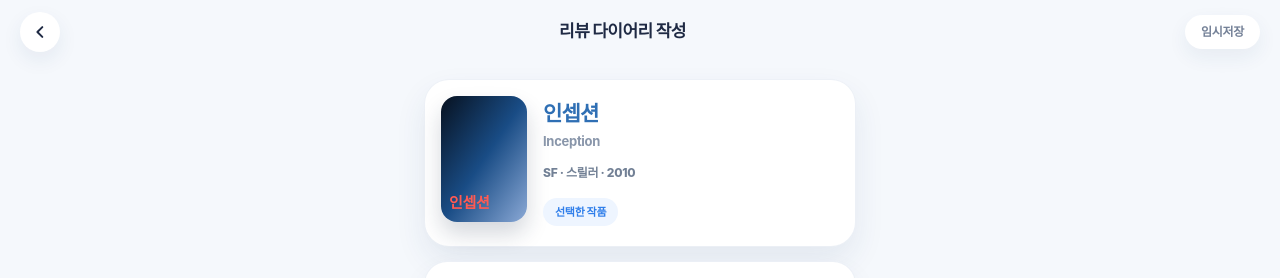
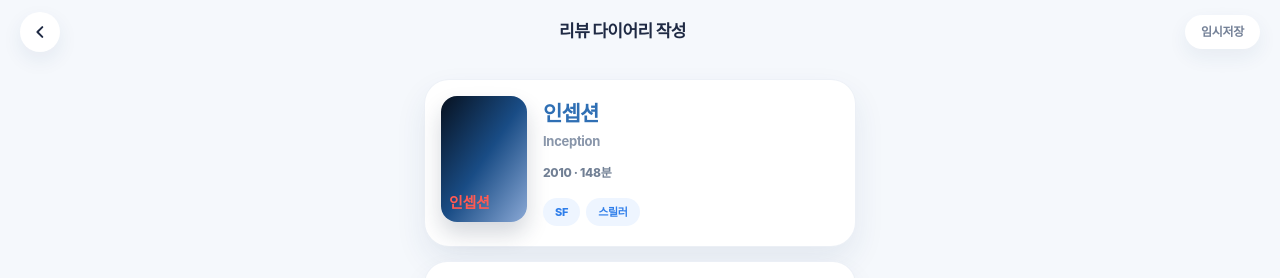
Before and after one commit to TaeHun-Lee/davas, a Next.js app in the folder apps/web/: page /diary/new in a window 1280 px wide. Shown: the top 278 px of the page. Built offline with nearby package versions, Linux system fonts and the light colour scheme; a web font is replaced by a local one.

Commit message:
Move diary media genres into tags

```diff
--- a/apps/web/src/components/diary/SelectedMediaCard.tsx
+++ b/apps/web/src/components/diary/SelectedMediaCard.tsx
@@ -4,6 +4,7 @@ export type DiaryComposeMedia = {
   originalTitle?: string | null;
   posterUrl?: string | null;
   meta: string;
+  genres: string[];
 };
 
 function PosterPlaceholder() {
@@ -26,7 +27,13 @@ export function SelectedMediaCard({ media }: { media: DiaryComposeMedia }) {
         <h2 className="truncate text-[21px] font-black leading-[28px] tracking-[-0.04em] text-[#2f6fb4]">{media.title}</h2>
         <p className="mt-1 truncate text-[13px] font-bold text-[#8996aa]">{media.originalTitle}</p>
         <p className="mt-3 text-[12px] font-extrabold text-[#728095]">{media.meta}</p>
-        <span className="mt-4 inline-flex rounded-full bg-[#eef5ff] px-3 py-1.5 text-[11px] font-extrabold text-[#2f7eea]">선택한 작품</span>
+        <div className="mt-4 flex flex-wrap gap-1.5">
+          {media.genres.map((genre) => (
+            <span key={genre} className="inline-flex rounded-full bg-[#eef5ff] px-3 py-1.5 text-[11px] font-extrabold text-[#2f7eea]">
+              {genre}
+            </span>
+          ))}
+        </div>
       </div>
     </section>
   );
@@ -37,5 +44,6 @@ export const mockDiaryMedia: DiaryComposeMedia = {
   title: '인셉션',
   originalTitle: 'Inception',
   posterUrl: null,
-  meta: 'SF · 스릴러 · 2010',
+  meta: '2010 · 148분',
+  genres: ['SF', '스릴러'],
 };
--- a/apps/web/src/components/diary/diary-compose-utils.ts
+++ b/apps/web/src/components/diary/diary-compose-utils.ts
@@ -46,15 +46,16 @@ export function validateDiaryCompose({ rating, watchedDate, effectiveTitle, cont
 
 export function mapMediaDetailToDiaryMedia(media: MediaDetail): DiaryComposeMedia {
   const { genres, releaseDate } = media;
-  const genreLabel = genres.slice(0, 2).join(' · ');
-  const year = releaseDate?.slice(0, 4);
-  const meta = [genreLabel, year].filter(Boolean).join(' · ');
+  const year = releaseDate?.slice(0, 4) ?? '연도 미상';
+  const runtimeText = media.runtime ? `${media.runtime}분` : '러닝타임 준비 중';
+  const fallbackGenre = media.mediaType === 'TV' ? '드라마' : '영화';
 
   return {
     id: media.id,
     title: media.title,
     originalTitle: media.originalTitle,
     posterUrl: media.posterUrl,
-    meta: meta || (media.mediaType === 'TV' ? '드라마' : '영화'),
+    meta: `${year} · ${runtimeText}`,
+    genres: genres.slice(0, 3).length > 0 ? genres.slice(0, 3) : [fallbackGenre],
   };
 }
```
Also changed, not shown: 1 other file (tests, documents, lock files or other folders).
